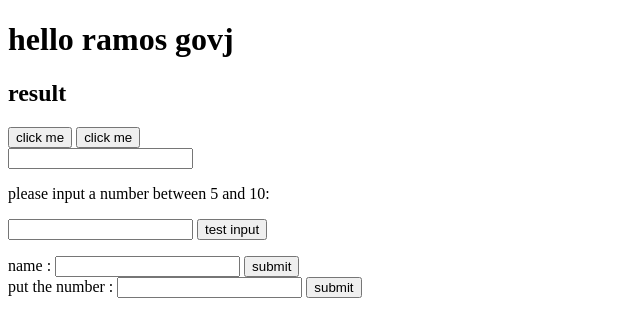
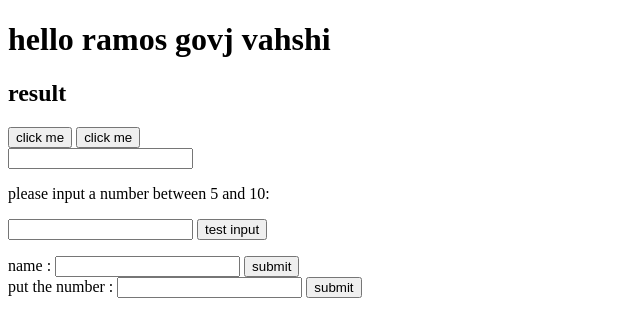
Before and after one commit to mehranaslani/java, a plain HTML site: page index.html in a window 1280 px wide. Shown: the whole page, without its empty margins (0-640 px from the left). Drawn offline with Linux system fonts and the light colour scheme.

Commit message:
Update index.html
hello

```diff
--- a/index.html
+++ b/index.html
@@ -7,7 +7,7 @@
     <title>Document</title>
 </head>
 <body>
-    <h1>hello ramos govj</h1>
+    <h1>hello ramos govj vahshi</h1>
     <!-- <a href="#" onclick="Mehranalert()">show alert</a> -->
 
     <!-- Number 1: <input type="number" id="num1">
```
